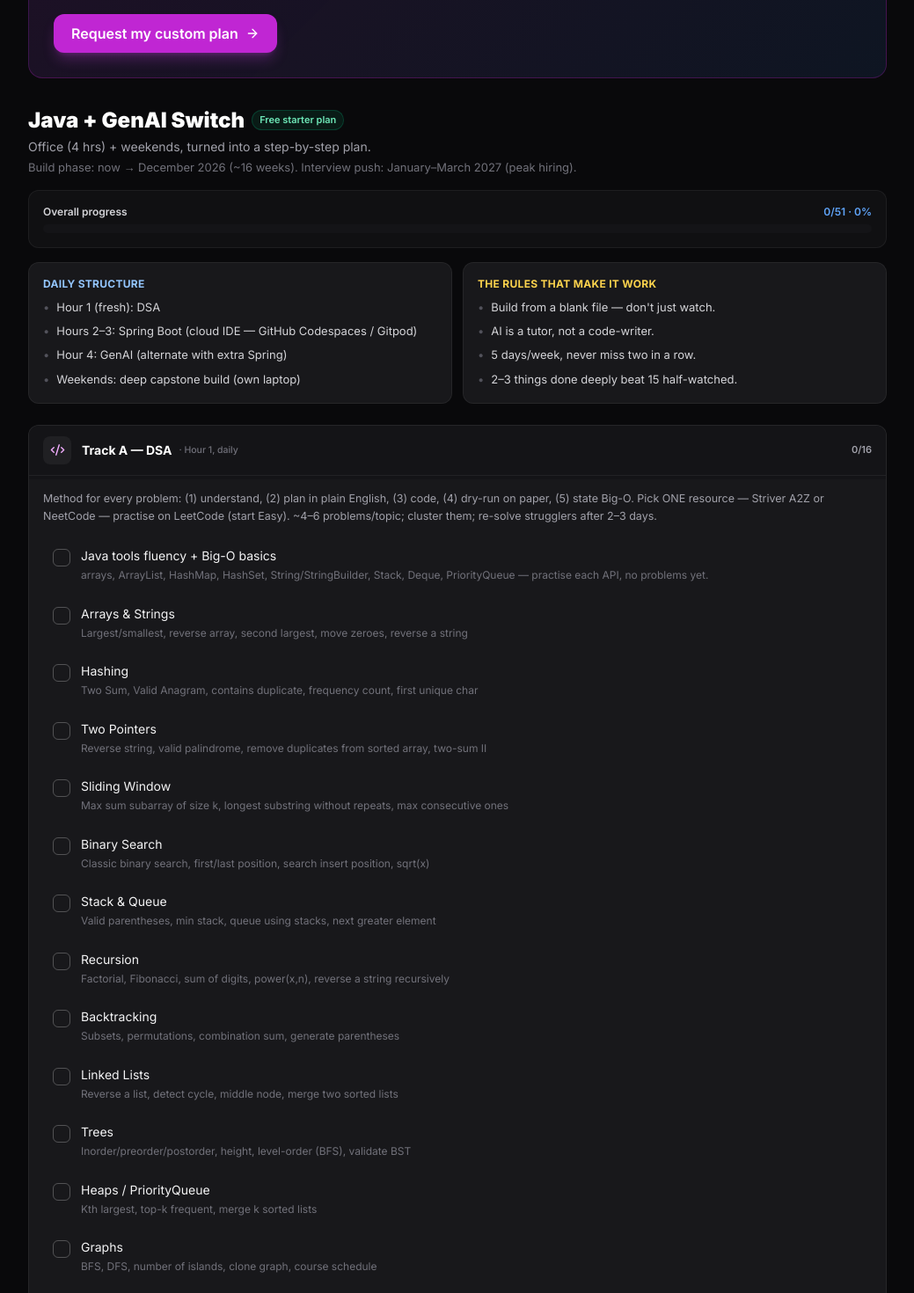
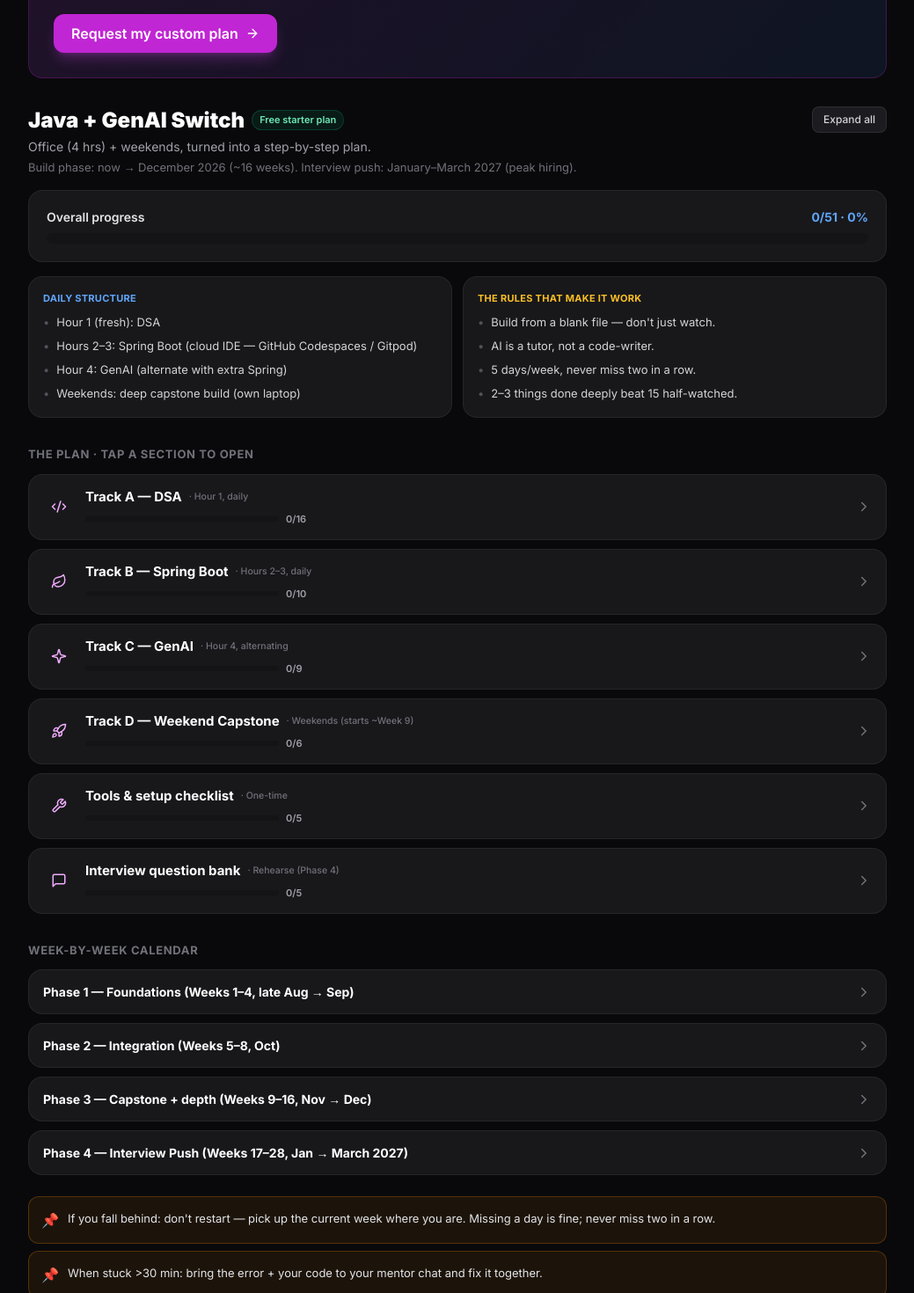
Before and after one commit to jyotiram7402/roadmap-tracker, a Next.js app: page /switch in a window 1280 px wide. Shown: the part 460-1930 px from the top of the page at 88% size, without its empty margins (120-1159 px from the left). Built offline with nearby package versions, Linux system fonts and the light colour scheme.

Commit message:
collapsible plan sections + theme-safe UI; darken light-mode accents

```diff
--- a/app/globals.css
+++ b/app/globals.css
@@ -277,6 +277,22 @@ html.light .text-zinc-500 { color: #6b7280 !important; }
 html.light .text-zinc-600 { color: #9ca3af !important; }
 html.light .text-white { color: #18181b !important; }
 
+/* accent text: darken the 300/400 shades so they read on light surfaces */
+html.light .text-blue-300, html.light .text-blue-400 { color: #2563eb !important; }
+html.light .text-sky-300, html.light .text-sky-400 { color: #0284c7 !important; }
+html.light .text-indigo-300, html.light .text-indigo-400 { color: #4f46e5 !important; }
+html.light .text-emerald-300, html.light .text-emerald-400 { color: #059669 !important; }
+html.light .text-green-300, html.light .text-green-400 { color: #16a34a !important; }
+html.light .text-teal-300, html.light .text-teal-400 { color: #0d9488 !important; }
+html.light .text-cyan-300, html.light .text-cyan-400 { color: #0891b2 !important; }
+html.light .text-amber-300, html.light .text-amber-400 { color: #b45309 !important; }
+html.light .text-orange-300, html.light .text-orange-400 { color: #ea580c !important; }
+html.light .text-rose-300, html.light .text-rose-400 { color: #e11d48 !important; }
+html.light .text-pink-300, html.light .text-pink-400 { color: #db2777 !important; }
+html.light .text-violet-300, html.light .text-violet-400 { color: #7c3aed !important; }
+html.light .text-purple-300, html.light .text-purple-400 { color: #7c3aed !important; }
+html.light .text-fuchsia-200, html.light .text-fuchsia-300, html.light .text-fuchsia-400 { color: #c026d3 !important; }
+
 /* keep white text on coloured buttons / badges / gradients */
 html.light [class*="bg-blue-"].text-white,
 html.light [class*="bg-indigo-"].text-white,
--- a/app/switch/page.js
+++ b/app/switch/page.js
@@ -3,7 +3,7 @@ import { useEffect, useMemo, useState } from "react";
 import Link from "next/link";
 import LiveClock from "@/components/LiveClock";
 import ThemeToggle from "@/components/ThemeToggle";
-import { Sparkles, Code2, Leaf, Rocket, Wrench, MessageSquare, Check, ArrowRight } from "@/components/icons";
+import { Sparkles, Code2, Leaf, Rocket, Wrench, MessageSquare, Check, ArrowRight, ChevronDown } from "@/components/icons";
 import { AI_PLAN, SWITCH_PLANS, planItemCount } from "@/data/switch-plan";
 
 const SECTION_ICON = { code: Code2, leaf: Leaf, sparkles: Sparkles, rocket: Rocket, wrench: Wrench, message: MessageSquare };
@@ -14,13 +14,14 @@ export default function SwitchPage() {
 
   const [done, setDone] = useState({});
   const [ready, setReady] = useState(false);
+  const [open, setOpen] = useState({}); // accordion open-state, all collapsed by default
 
   useEffect(() => {
     try { setDone(JSON.parse(localStorage.getItem(storeKey) || "{}")); } catch {}
     setReady(true);
   }, [storeKey]);
 
-  function toggle(id) {
+  function toggleDone(id) {
     setDone((d) => {
       const n = { ...d };
       if (n[id]) delete n[id]; else n[id] = true;
@@ -28,10 +29,19 @@ export default function SwitchPage() {
       return n;
     });
   }
+  const toggleOpen = (k) => setOpen((o) => ({ ...o, [k]: !o[k] }));
+  function setAll(v) {
+    if (!v) return setOpen({});
+    const next = {};
+    plan.sections.forEach((s) => (next["sec:" + s.id] = true));
+    plan.calendar.forEach((_p, i) => (next["cal:" + i] = true));
+    setOpen(next);
+  }
 
   const total = useMemo(() => planItemCount(plan), [plan]);
   const checked = useMemo(() => plan.sections.reduce((n, s) => n + s.items.reduce((m, _it, i) => m + (done[`${s.id}-${i}`] ? 1 : 0), 0), 0), [plan, done]);
   const pct = total ? Math.round((checked / total) * 100) : 0;
+  const anyOpen = Object.values(open).some(Boolean);
 
   return (
     <div className="min-h-screen bg-[#09090b] text-zinc-100 flex flex-col">
@@ -51,66 +61,87 @@ export default function SwitchPage() {
 
         {/* Ready-made plan */}
         <section>
+          <div className="flex items-start justify-between gap-3 flex-wrap">
+            <div>
               <div className="flex items-center gap-2 flex-wrap">
                 <h2 className="text-xl sm:text-2xl font-black text-white">{plan.title}</h2>
                 <span className="text-[11px] font-semibold px-2 py-0.5 rounded-full bg-emerald-500/10 text-emerald-300 border border-emerald-600/30">Free starter plan</span>
               </div>
               <p className="text-sm text-zinc-400 mt-1">{plan.tagline}</p>
               <p className="text-[13px] text-zinc-500 mt-1">{plan.timeline}</p>
+            </div>
+            <button onClick={() => setAll(!anyOpen)}
+              className="text-xs font-medium px-3 py-1.5 rounded-lg bg-[#1c1c20] border border-white/[0.08] text-zinc-300 hover:text-white hover:border-white/[0.18] transition whitespace-nowrap">
+              {anyOpen ? "Collapse all" : "Expand all"}
+            </button>
+          </div>
 
           {/* overall progress */}
-          <div className="mt-4 rounded-xl border border-white/[0.06] bg-[#1c1c20]/40 p-4">
-            <div className="flex items-center justify-between text-xs mb-1.5">
-              <span className="text-zinc-300 font-semibold">Overall progress</span>
-              <span className="text-blue-400 font-semibold">{checked}/{total} · {pct}%</span>
+          <div className="mt-4 rounded-2xl border border-white/[0.06] bg-[#18181b] p-4 sm:p-5">
+            <div className="flex items-center justify-between text-sm mb-2">
+              <span className="text-zinc-200 font-semibold">Overall progress</span>
+              <span className="text-blue-400 font-bold">{checked}/{total} · {pct}%</span>
             </div>
-            <div className="h-2.5 bg-[#141417] rounded-full overflow-hidden">
-              <div className="h-full bg-gradient-to-r from-blue-500 to-fuchsia-400 transition-all" style={{ width: `${ready ? pct : 0}%` }} />
+            <div className="h-3 bg-[#141417] rounded-full overflow-hidden">
+              <div className="h-full rounded-full bg-gradient-to-r from-blue-500 via-violet-500 to-fuchsia-500 transition-all duration-500" style={{ width: `${ready ? pct : 0}%` }} />
             </div>
           </div>
 
           {/* daily structure + rules */}
           <div className="mt-4 grid md:grid-cols-2 gap-3">
-            <InfoCard title="Daily structure" items={plan.daily} accent="text-blue-300" />
-            <InfoCard title="The rules that make it work" items={plan.rules} accent="text-amber-300" />
+            <InfoCard title="Daily structure" items={plan.daily} accent="text-blue-400" />
+            <InfoCard title="The rules that make it work" items={plan.rules} accent="text-amber-400" />
           </div>
 
-          {/* checkable sections */}
-          <div className="mt-6 space-y-4">
+          {/* section heading */}
+          <h3 className="mt-8 mb-3 text-[13px] font-bold uppercase tracking-wider text-zinc-500">The plan · tap a section to open</h3>
+
+          {/* checkable sections (accordion) */}
+          <div className="space-y-2.5">
             {plan.sections.map((s) => {
               const Icon = SECTION_ICON[s.icon] || Code2;
               const secTotal = s.items.length;
               const secDone = s.items.reduce((m, _it, i) => m + (done[`${s.id}-${i}`] ? 1 : 0), 0);
               const secPct = secTotal ? Math.round((secDone / secTotal) * 100) : 0;
+              const isOpen = !!open["sec:" + s.id];
+              const complete = secDone === secTotal;
               return (
-                <section key={s.id} className="rounded-xl border border-white/[0.06] bg-[#18181b] overflow-hidden">
-                  <div className="px-4 py-3 bg-[#141417] border-b border-white/[0.06] flex items-center gap-3">
-                    <span className="w-8 h-8 rounded-lg grid place-items-center bg-white/[0.05] text-fuchsia-300 flex-shrink-0"><Icon size={17} /></span>
-                    <div className="min-w-0 flex-1">
-                      <div className="text-sm font-bold text-white flex items-center gap-2 flex-wrap">{s.name}
+                <section key={s.id} className="rounded-2xl border border-white/[0.06] bg-[#18181b] overflow-hidden">
+                  <button onClick={() => toggleOpen("sec:" + s.id)} aria-expanded={isOpen}
+                    className="w-full flex items-center gap-3 px-4 py-3.5 text-left hover:bg-[#1f1f23] transition">
+                    <span className={`w-9 h-9 rounded-xl grid place-items-center flex-shrink-0 ${complete ? "bg-emerald-500/15 text-emerald-400" : "bg-fuchsia-500/12 text-fuchsia-300"}`}><Icon size={18} /></span>
+                    <span className="min-w-0 flex-1">
+                      <span className="text-[15px] font-bold text-white flex items-center gap-2 flex-wrap">
+                        {s.name}
                         {s.when && <span className="text-[10.5px] font-medium text-zinc-500">· {s.when}</span>}
-                      </div>
-                    </div>
-                    <span className="text-[11px] font-semibold text-zinc-400 flex-shrink-0">{secDone}/{secTotal}</span>
-                  </div>
+                      </span>
+                      {/* progress bar */}
+                      <span className="mt-1.5 flex items-center gap-2">
+                        <span className="flex-1 h-1.5 bg-[#141417] rounded-full overflow-hidden block max-w-[220px]">
+                          <span className={`block h-full rounded-full transition-all ${complete ? "bg-emerald-500" : "bg-gradient-to-r from-blue-500 to-fuchsia-500"}`} style={{ width: `${ready ? secPct : 0}%` }} />
+                        </span>
+                        <span className={`text-[11px] font-semibold ${complete ? "text-emerald-400" : "text-zinc-400"}`}>{secDone}/{secTotal}</span>
+                      </span>
+                    </span>
+                    <ChevronDown size={18} className={`text-zinc-500 flex-shrink-0 transition-transform duration-200 ${isOpen ? "" : "-rotate-90"}`} />
+                  </button>
 
-                  <div className="h-1 bg-[#141417]"><div className="h-full bg-gradient-to-r from-emerald-500 to-teal-400 transition-all" style={{ width: `${ready ? secPct : 0}%` }} /></div>
-
-                  {s.note && <p className="px-4 pt-3 text-[12.5px] text-zinc-400 leading-relaxed">{s.note}</p>}
-
-                  <ul className="p-3 sm:p-4 space-y-1.5">
+                  {isOpen && (
+                    <div className="px-3 sm:px-4 pb-4 anim-fade-in">
+                      {s.note && <p className="pt-1 pb-2 px-1 text-[12.5px] text-zinc-400 leading-relaxed border-t border-white/[0.06]">{s.note}</p>}
+                      <ul className="space-y-1.5">
                         {s.items.map((it, i) => {
                           const id = `${s.id}-${i}`;
                           const isDone = !!done[id];
                           return (
                             <li key={id}>
-                          <button onClick={() => toggle(id)}
-                            className={`w-full text-left flex gap-3 rounded-lg px-2.5 py-2 border transition ${isDone ? "bg-emerald-500/[0.06] border-emerald-700/30" : "border-transparent hover:bg-white/[0.03]"}`}>
+                              <button onClick={() => toggleDone(id)}
+                                className={`w-full text-left flex gap-3 rounded-xl px-3 py-2.5 border transition ${isDone ? "bg-emerald-500/[0.06] border-emerald-700/30" : "bg-[#1c1c20] border-white/[0.06] hover:border-white/[0.14]"}`}>
                                 <span className={`mt-0.5 w-5 h-5 rounded-md border grid place-items-center flex-shrink-0 transition ${isDone ? "bg-emerald-500 border-emerald-500 text-white" : "border-white/25 text-transparent"}`}>
                                   <Check size={13} strokeWidth={3} />
                                 </span>
                                 <span className="min-w-0">
-                              <span className={`text-sm flex items-center gap-2 flex-wrap ${isDone ? "text-zinc-400 line-through" : "text-zinc-100"}`}>
+                                  <span className={`text-sm flex items-center gap-2 flex-wrap ${isDone ? "text-zinc-500 line-through" : "text-zinc-100"}`}>
                                     {it.t}
                                     {it.bonus && <span className="text-[10px] font-semibold px-1.5 rounded-full bg-fuchsia-500/15 text-fuchsia-300 border border-fuchsia-600/30 no-underline">+ bonus</span>}
                                   </span>
@@ -121,54 +152,68 @@ export default function SwitchPage() {
                           );
                         })}
                       </ul>
+                    </div>
+                  )}
                 </section>
               );
             })}
           </div>
 
-          {/* week-by-week calendar (reference) */}
-          <div className="mt-8">
-            <h3 className="text-lg font-bold text-white mb-1">Week-by-week calendar</h3>
-            <p className="text-[13px] text-zinc-500 mb-3">What to touch each week — a reference map alongside the checklist above.</p>
-            <div className="space-y-5">
-              {plan.calendar.map((ph) => (
-                <div key={ph.phase}>
-                  <div className="text-[13px] font-semibold text-fuchsia-300 mb-2">{ph.phase}</div>
+          {/* week-by-week calendar (accordion) */}
+          <h3 className="mt-8 mb-3 text-[13px] font-bold uppercase tracking-wider text-zinc-500">Week-by-week calendar</h3>
+          <div className="space-y-2.5">
+            {plan.calendar.map((ph, pi) => {
+              const isOpen = !!open["cal:" + pi];
+              return (
+                <div key={pi} className="rounded-2xl border border-white/[0.06] bg-[#18181b] overflow-hidden">
+                  <button onClick={() => toggleOpen("cal:" + pi)} aria-expanded={isOpen}
+                    className="w-full flex items-center gap-3 px-4 py-3.5 text-left hover:bg-[#1f1f23] transition">
+                    <span className="text-[14px] font-bold text-white flex-1 min-w-0">{ph.phase}</span>
+                    <ChevronDown size={18} className={`text-zinc-500 flex-shrink-0 transition-transform duration-200 ${isOpen ? "" : "-rotate-90"}`} />
+                  </button>
+                  {isOpen && (
+                    <div className="px-3 sm:px-4 pb-4 anim-fade-in">
                       <div className="overflow-x-auto rounded-xl border border-white/[0.06]">
                         <table className="w-full text-xs border-collapse">
                           <thead>
                             <tr className="bg-[#141417] text-zinc-400">
-                          <th className="text-left font-semibold px-3 py-2 border-b border-white/[0.06]">Week</th>
-                          <th className="text-left font-semibold px-3 py-2 border-b border-white/[0.06]">DSA</th>
-                          <th className="text-left font-semibold px-3 py-2 border-b border-white/[0.06]">Spring</th>
-                          <th className="text-left font-semibold px-3 py-2 border-b border-white/[0.06]">GenAI</th>
-                          <th className="text-left font-semibold px-3 py-2 border-b border-white/[0.06]">Weekend</th>
+                              {["Week", "DSA", "Spring", "GenAI", "Weekend"].map((h) => (
+                                <th key={h} className="text-left font-semibold px-3 py-2 border-b border-white/[0.06]">{h}</th>
+                              ))}
                             </tr>
                           </thead>
                           <tbody>
-                        {ph.rows.map((r, ri) => (
-                          <tr key={ri} className="odd:bg-[#18181b] even:bg-[#1c1c20]/40">
-                            <td className="px-3 py-2 font-semibold text-zinc-200 border-b border-white/[0.05] whitespace-nowrap">{r[0]}</td>
-                            <td className="px-3 py-2 text-zinc-300 border-b border-white/[0.05]" colSpan={r[2] === "" && r[3] === "" && r[4] === "" ? 4 : 1}>{r[1]}</td>
-                            {!(r[2] === "" && r[3] === "" && r[4] === "") && <>
-                              <td className="px-3 py-2 text-zinc-300 border-b border-white/[0.05]">{r[2]}</td>
-                              <td className="px-3 py-2 text-zinc-300 border-b border-white/[0.05]">{r[3]}</td>
-                              <td className="px-3 py-2 text-zinc-300 border-b border-white/[0.05]">{r[4]}</td>
+                            {ph.rows.map((r, ri) => {
+                              const merged = r[2] === "" && r[3] === "" && r[4] === "";
+                              return (
+                                <tr key={ri} className={ri % 2 ? "bg-[#1c1c20]" : "bg-[#18181b]"}>
+                                  <td className="px-3 py-2 font-semibold text-zinc-200 border-b border-white/[0.05] whitespace-nowrap align-top">{r[0]}</td>
+                                  <td className="px-3 py-2 text-zinc-300 border-b border-white/[0.05] align-top" colSpan={merged ? 4 : 1}>{r[1]}</td>
+                                  {!merged && <>
+                                    <td className="px-3 py-2 text-zinc-300 border-b border-white/[0.05] align-top">{r[2]}</td>
+                                    <td className="px-3 py-2 text-zinc-300 border-b border-white/[0.05] align-top">{r[3]}</td>
+                                    <td className="px-3 py-2 text-zinc-300 border-b border-white/[0.05] align-top">{r[4]}</td>
                                   </>}
                                 </tr>
-                        ))}
+                              );
+                            })}
                           </tbody>
                         </table>
                       </div>
                     </div>
-              ))}
+                  )}
                 </div>
+              );
+            })}
           </div>
 
           {plan.footnotes && (
             <div className="mt-6 space-y-2">
               {plan.footnotes.map((f, i) => (
-                <div key={i} className="rounded-lg border border-amber-700/40 bg-amber-500/10 p-3 text-[13px] text-amber-100/90">📌 {f}</div>
+                <div key={i} className="flex gap-2.5 rounded-xl border border-amber-600/30 bg-amber-500/[0.08] p-3.5">
+                  <span className="text-amber-400 flex-shrink-0">📌</span>
+                  <span className="text-[13px] text-zinc-200 leading-relaxed">{f}</span>
+                </div>
               ))}
             </div>
           )}
@@ -185,8 +230,8 @@ export default function SwitchPage() {
 
 function InfoCard({ title, items, accent }) {
   return (
-    <div className="rounded-xl border border-white/[0.06] bg-[#18181b] p-4">
-      <div className={`text-xs font-bold uppercase tracking-wide mb-2 ${accent}`}>{title}</div>
+    <div className="rounded-2xl border border-white/[0.06] bg-[#18181b] p-4">
+      <div className={`text-[11px] font-bold uppercase tracking-wide mb-2 ${accent}`}>{title}</div>
       <ul className="space-y-1.5">
         {items.map((x, i) => (
           <li key={i} className="flex gap-2 text-[13px] text-zinc-300 leading-relaxed"><span className="text-zinc-600 flex-shrink-0">•</span><span>{x}</span></li>
@@ -220,8 +265,8 @@ function AiPlanPitch() {
 
   return (
     <section className="relative overflow-hidden rounded-2xl border border-fuchsia-700/30 p-5 sm:p-7"
-      style={{ background: "linear-gradient(135deg, rgba(217,70,239,0.12), rgba(59,130,246,0.10))" }}>
-      <div className="inline-flex items-center gap-2 text-[11px] font-bold px-2.5 py-1 rounded-full bg-fuchsia-500/15 text-fuchsia-200 border border-fuchsia-500/30">
+      style={{ background: "linear-gradient(135deg, rgba(217,70,239,0.14), rgba(59,130,246,0.10))" }}>
+      <div className="inline-flex items-center gap-2 text-[11px] font-bold px-2.5 py-1 rounded-full bg-fuchsia-500/15 text-fuchsia-300 border border-fuchsia-500/30">
         <Sparkles size={13} /> AI-POWERED · PREMIUM
       </div>
       <h2 className="mt-3 text-2xl sm:text-3xl font-black text-white leading-tight">{AI_PLAN.headline}</h2>
@@ -229,11 +274,11 @@ function AiPlanPitch() {
 
       <ul className="mt-4 grid sm:grid-cols-2 gap-x-6 gap-y-2 max-w-2xl">
         {AI_PLAN.bullets.map((b, i) => (
-          <li key={i} className="flex gap-2 text-[13.5px] text-zinc-200"><Check size={16} className="text-fuchsia-300 flex-shrink-0 mt-0.5" /><span>{b}</span></li>
+          <li key={i} className="flex gap-2 text-[13.5px] text-zinc-200"><Check size={16} className="text-fuchsia-400 flex-shrink-0 mt-0.5" /><span>{b}</span></li>
         ))}
       </ul>
 
-      <div className="mt-5 rounded-xl bg-black/20 border border-white/[0.08] p-3 text-[13px] text-zinc-300">
+      <div className="mt-5 rounded-xl bg-[#141417] border border-white/[0.08] p-3 text-[13px] text-zinc-300">
         💎 {AI_PLAN.paidNote}
       </div>
 
@@ -246,10 +291,10 @@ function AiPlanPitch() {
 
       {sent && (
         <div className="mt-5 rounded-xl border border-emerald-700/40 bg-emerald-500/10 p-4">
-          <div className="text-sm font-semibold text-emerald-300">Your email draft is ready ✉️</div>
+          <div className="text-sm font-semibold text-emerald-400">Your email draft is ready ✉️</div>
           <p className="text-[13px] text-zinc-300 mt-1">
             We opened your mail app with the details filled in — just hit send. If nothing opened, email us directly at{" "}
-            <a href={`mailto:${AI_PLAN.devEmail}`} className="text-blue-300 hover:underline">{AI_PLAN.devEmail}</a>.
+            <a href={`mailto:${AI_PLAN.devEmail}`} className="text-blue-400 hover:underline">{AI_PLAN.devEmail}</a>.
           </p>
         </div>
       )}
```
Lines whose indentation alone changed are shown as unchanged.
